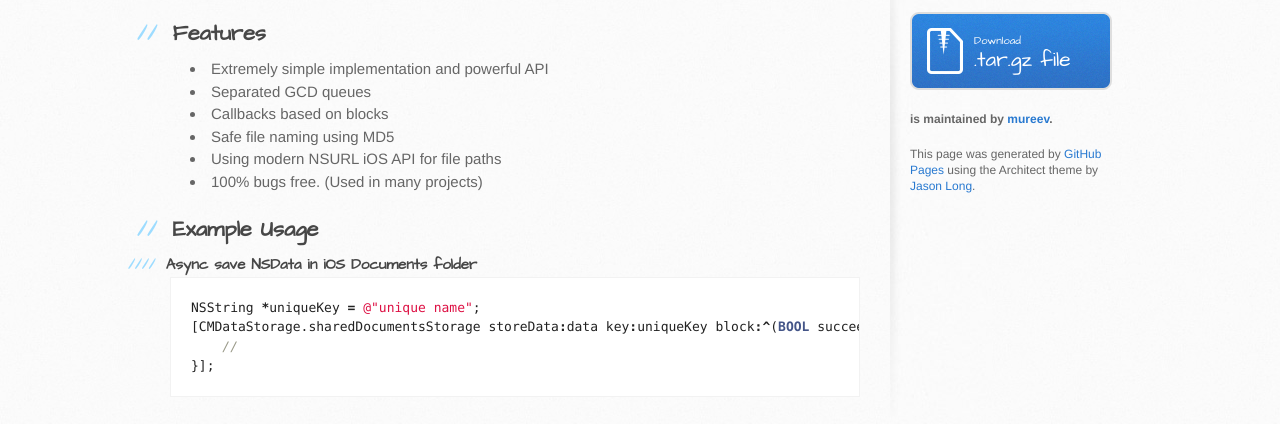
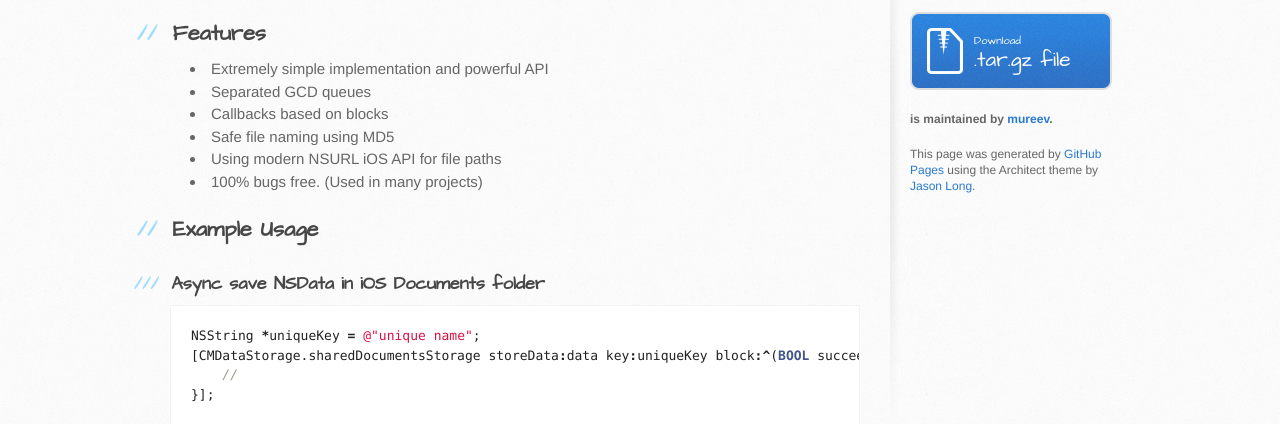
Before and after one commit to mureev/CMDataStorage, a plain HTML site: page index.html in a window 1280 px wide. Shown: the part 388-812 px from the top of the page. Drawn offline with Linux system fonts and the light colour scheme.

```diff
--- a/index.html
+++ b/index.html
@@ -46,8 +46,8 @@
 </ul><h2>
 <a name="example-usage" class="anchor" href="#example-usage"><span class="octicon octicon-link"></span></a>Example Usage</h2>
 
-<h4>
-<a name="async-save-nsdata-in-ios-documents-folder" class="anchor" href="#async-save-nsdata-in-ios-documents-folder"><span class="octicon octicon-link"></span></a>Async save NSData in iOS Documents folder</h4>
+<h3>
+<a name="async-save-nsdata-in-ios-documents-folder" class="anchor" href="#async-save-nsdata-in-ios-documents-folder"><span class="octicon octicon-link"></span></a>Async save NSData in iOS Documents folder</h3>
 
 <div class="highlight"><pre><span class="n">NSString</span> <span class="o">*</span><span class="n">uniqueKey</span> <span class="o">=</span> <span class="s">@"unique name"</span><span class="p">;</span>
 <span class="p">[</span><span class="n">CMDataStorage</span><span class="p">.</span><span class="n">sharedDocumentsStorage</span> <span class="n">storeData</span><span class="o">:</span><span class="n">data</span> <span class="n">key</span><span class="o">:</span><span class="n">uniqueKey</span> <span class="n">block</span><span class="o">:^</span><span class="p">(</span><span class="kt">BOOL</span> <span class="n">succeeds</span><span class="p">)</span> <span class="p">{</span>
```
Also changed, not shown: params.json (+1 -1 lines).
